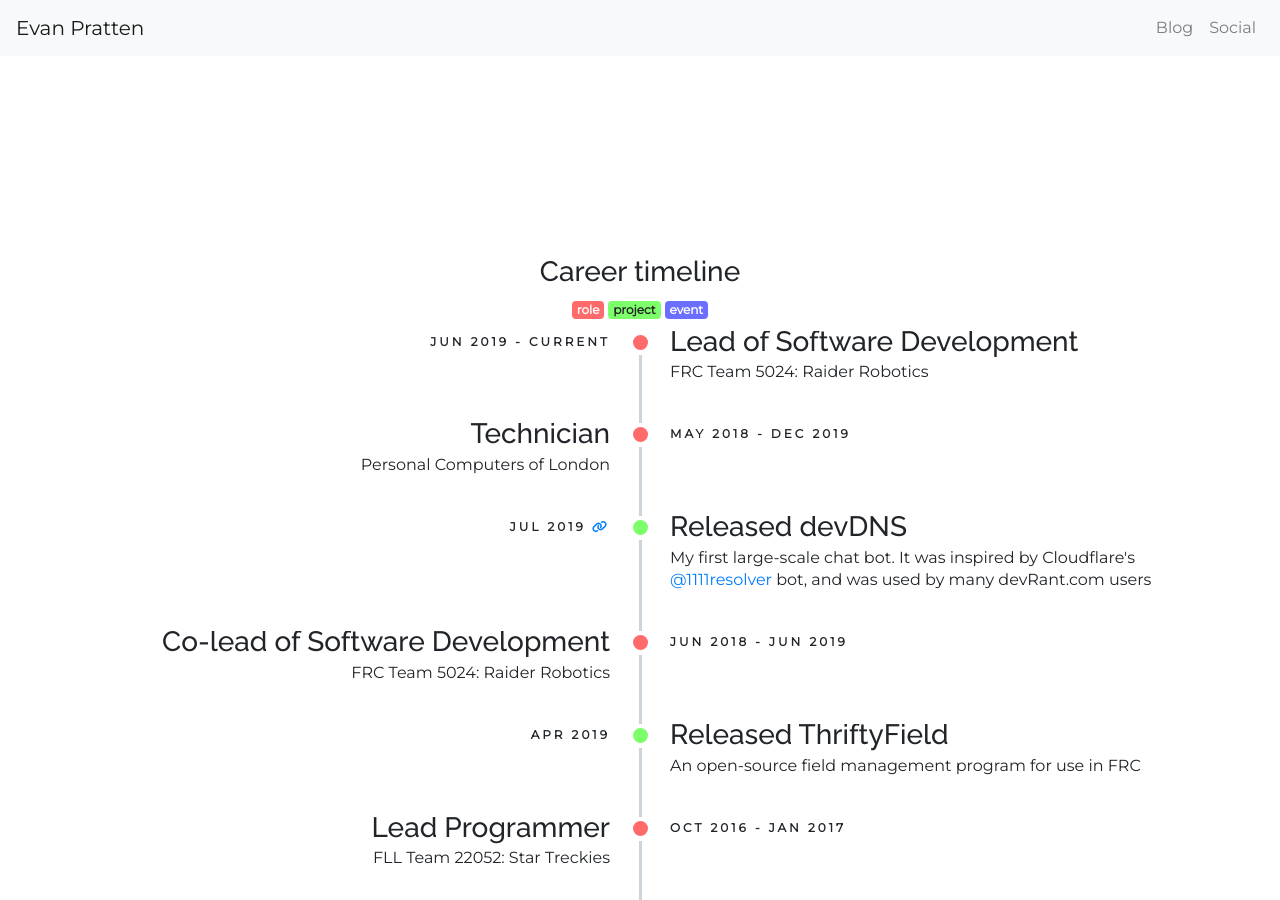
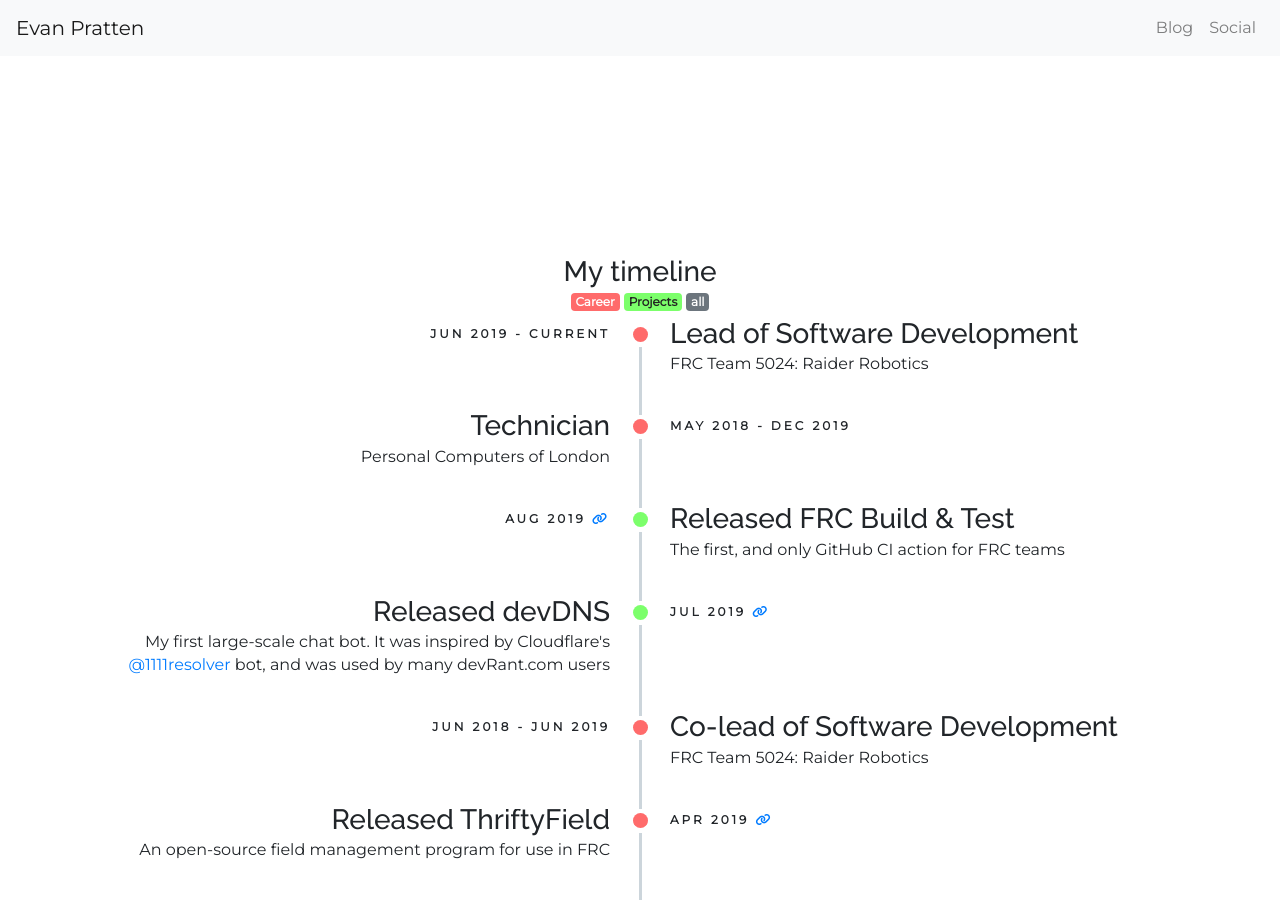
Before and after one commit to Ewpratten/Ewpratten.github.io, a Jekyll site: the page built from index.md, in a window 1280 px wide and 900 px high, scrolled down 701 px. Built offline with Jekyll 4.4.1, drawn with Linux system fonts in a browser that asks for light colours; nearby versions of some CDN libraries.

Commit message:
fancy sorting

```diff
--- a/_data/timeline.json
+++ b/_data/timeline.json
@@ -1,19 +1,14 @@
 {
     "types": [
         {
-            "name": "role",
+            "name": "Career",
             "color": "#ff6b6b",
             "accent": "#fff"
         },
         {
-            "name": "project",
+            "name": "Projects",
             "color": "#7cff6b",
             "accent": "#222"
-        },
-        {
-            "name": "event",
-            "color": "#6b6eff",
-            "accent": "#fff"
         }
     ],
     "items": [
@@ -21,42 +16,55 @@
             "date": "JUN 2019 - Current",
             "title": "Lead of Software Development",
             "subtitle": "FRC Team 5024: Raider Robotics",
-            "type": "role"
+            "type": "career"
         },
         {
             "date": "MAY 2018 - DEC 2019",
             "title": "Technician",
             "subtitle": "Personal Computers of London",
-            "type": "role"
+            "type": "career"
+        },
+        {
+            "date": "AUG 2019",
+            "title": "Released FRC Build & Test",
+            "subtitle": "The first, and only GitHub CI action for FRC teams",
+            "type": "projects",
+            "outlink": {
+                "show": true,
+                "url": "https://github.com/marketplace/actions/frc-build-test"
+            }
         },
         {
             "date": "JUL 2019",
             "title": "Released devDNS",
             "subtitle": "My first large-scale chat bot. It was inspired by Cloudflare's <a href='https://twitter.com/1111resolver'>@1111resolver</a> bot, and was used by many devRant.com users",
-            "type": "project",
+            "type": "projects",
             "outlink": {
                 "show": true,
-                "url": "https://devrant.com/collabs/2163502/devdns-a-dns-over-devrant-service-inspired-by-at1111resolve-on-twitter",
-                "text":"Announcement"
+                "url": "https://devrant.com/collabs/2163502/devdns-a-dns-over-devrant-service-inspired-by-at1111resolve-on-twitter"
             }
         },
         {
             "date": "JUN 2018 - JUN 2019",
             "title": "Co-lead of Software Development",
             "subtitle": "FRC Team 5024: Raider Robotics",
-            "type": "role"
+            "type": "career"
         },
         {
             "date": "APR 2019",
             "title": "Released ThriftyField",
             "subtitle": "An open-source field management program for use in FRC",
-            "type": "project"
+            "type": "project",
+            "outlink": {
+                "show": true,
+                "url": "https://github.com/frc5024/ThriftyField"
+            }
         },
         {
             "date": "OCT 2016 - JAN 2017",
             "title": "Lead Programmer",
             "subtitle": "FLL Team 22052: Star Treckies",
-            "type": "role"
+            "type": "career"
         }
     ]
 }
--- a/_layouts/home.html
+++ b/_layouts/home.html
@@ -31,11 +31,17 @@
     <div class="timeline-card desktop-only appear">
         <div id="timeline-header">
         </div>
-        <h3>Career timeline</h3>
+        <h3 style="display:ruby">
+            <div class="js-tl-type">Career</div> timeline
+        </h3>
         <div class="badge-legend">
-            {% for type in site.data.timeline.types %}
-            <span class="badge" style="background-color:{{type.color}}; color:{{type.accent}}">{{type.name}}</span>
-            {% endfor %}
+            <a href="#">
+                {% for type in site.data.timeline.types %}
+                <span class="badge" style="background-color:{{type.color}}; color:{{type.accent}}"
+                    onclick="setFilter('{{type.name}}')">{{type.name}}</span>
+                {% endfor %}
+                <span class="badge badge-secondary" onclick="setFilter('all')">all</span>
+            </a>
         </div>
         <ul class="timeline">
             {% for item in site.data.timeline.items %}
@@ -45,6 +51,7 @@
                                 class="fas fa-link"></i></a>{% endif %}</span>
                 </div>
                 <div class="timeline-marker {{item.type}}"></div>
+                <div id="item-type" class="hidden">{{item.type}}</div>
                 <div class="timeline-content">
                     <h3 class="timeline-title">{{item.title}}</h3>
                     <p>{{item.subtitle}}</p>
@@ -57,12 +64,15 @@
     <div class="timeline-card tablet-only">
         <div class="container">
             <div style="text-align:center">
-                <h3>Career timeline</h3>
+                <h3 style="display:ruby">
+                    <div class="js-tl-type">Career</div> timeline
+                </h3 style="display:ruby">
                 <div class="badge-legend">
                     {% for type in site.data.timeline.types %}
-                    <span class="badge"
-                        style="background-color:{{type.color}}; color:{{type.accent}}">{{type.name}}</span>
+                    <span class="badge" style="background-color:{{type.color}}; color:{{type.accent}}"
+                        onclick="setFilter('{{type.name}}')">{{type.name}}</span>
                     {% endfor %}
+                    <span class="badge badge-secondary" onclick="setFilter('all')">all</span>
                 </div>
             </div>
             <ul class="timeline timeline-centered">
@@ -73,6 +83,7 @@
                                     class="fas fa-link"></i></a>{% endif %}</span>
                     </div>
                     <div class="timeline-marker {{item.type}}"></div>
+                    <div id="item-type" class="hidden">{{item.type}}</div>
                     <div class="timeline-content">
                         <h3 class="timeline-title">{{item.title}}</h3>
                         <p>{{item.subtitle}}</p>
@@ -84,4 +95,29 @@
     </div>
 
     {% include foot.html %}
+
+    <script>
+
+        // Editable things
+        let timeline_type = Array.prototype.slice.call(document.getElementsByClassName("js-tl-type"));
+        let timeline_items = Array.prototype.slice.call(document.getElementsByClassName("timeline-item"));
+
+        function setFilter(type) {
+
+            // Set the title
+            timeline_type.forEach(element => { element.innerText = (type == "all") ? "My" : type; });
+
+            // Filter contents
+            timeline_items.forEach(element => {
+                if (element.querySelector("#item-type").innerText.toLowerCase().localeCompare(type.toLowerCase()) == 0 || type == "all") {
+                    element.classList.remove("hidden");
+                } else {
+                    element.classList.add("hidden");
+                }
+            });
+        }
+
+        setFilter('all');
+
+    </script>
 </body>
--- a/_sass/pages/home.scss
+++ b/_sass/pages/home.scss
@@ -51,7 +51,12 @@
     position: absolute;
     width: calc(100vw * 0.4);
     right: 0%;
+
+    .timeline{
+        max-width:600px;
+    }
   }
+
 
   #timeline-header {
     height: 45vh;
--- a/assets/css/main.scss
+++ b/assets/css/main.scss
@@ -44,3 +44,12 @@
     border: 3px solid {{type.color}};
   }
 {% endfor %}
+
+.inline{
+  white-space:nowrap;
+  display: block;
+}
+
+.inline * *{
+  display: inline-block;
+}
```
